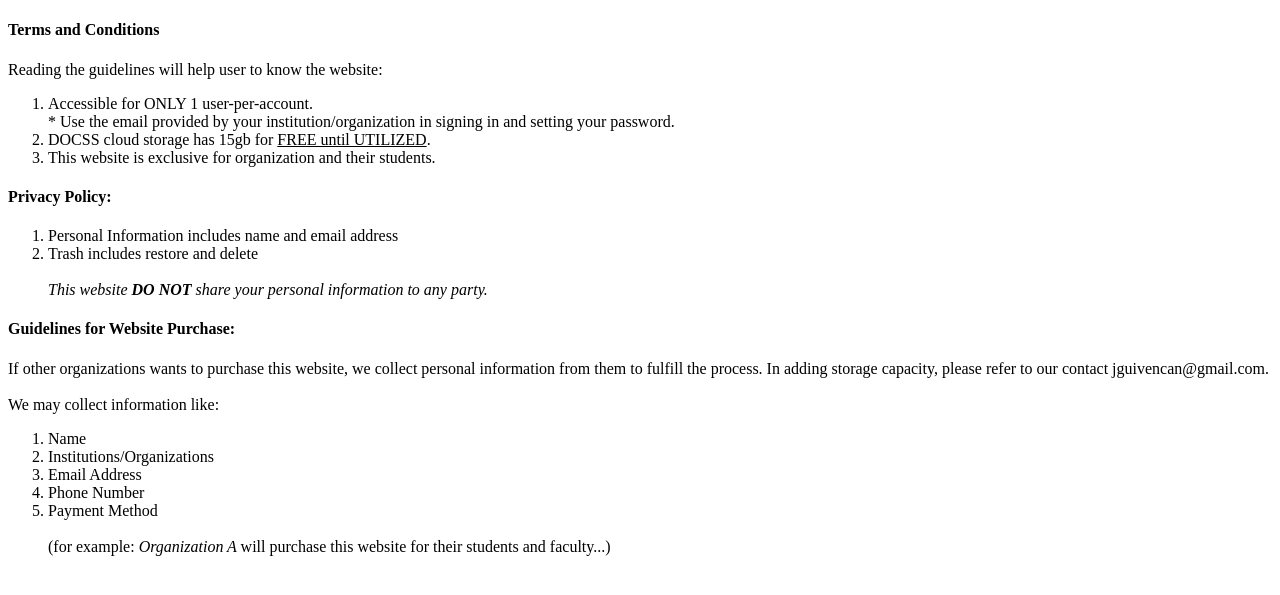
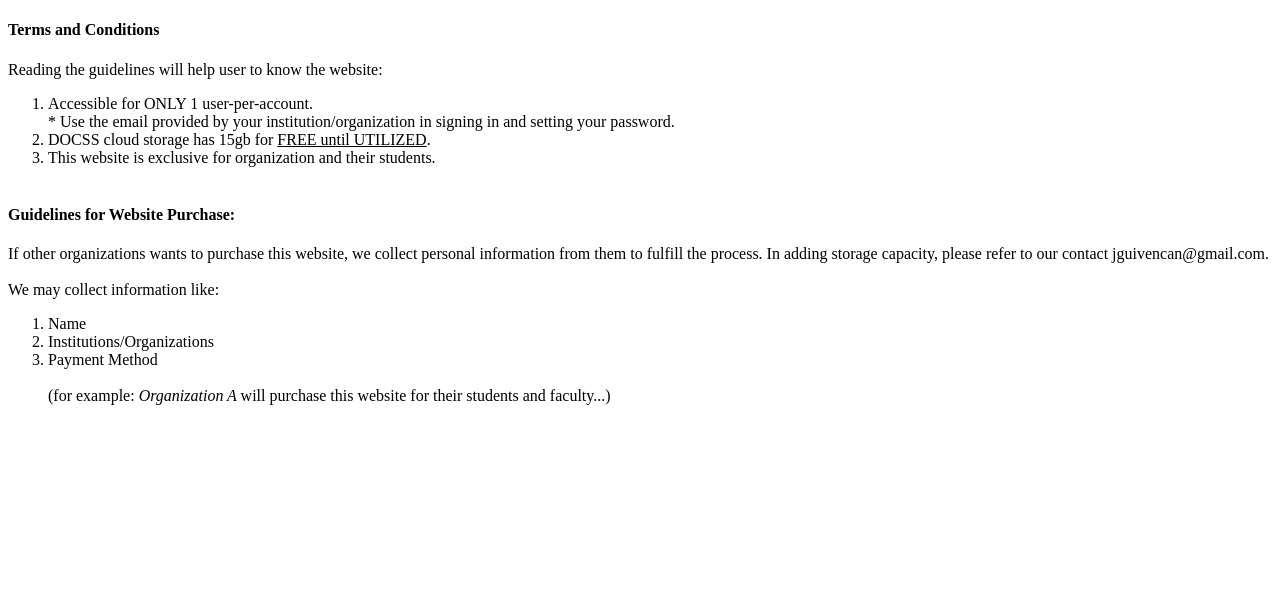
Before and after one commit to Jguivencan/fms-full-system, a PHP site: page /system/terms.php in a window 1280 px wide. Shown: the top 595 px of the page. Run offline with PHP 8.4, Linux system fonts and the light colour scheme.

Commit message:
terms conditions update
updated conditions

```diff
--- a/fms/terms.php
+++ b/fms/terms.php
@@ -21,15 +21,8 @@
 								</ol>
 							</div>
 
-							<h4 class="title mx-auto">Privacy Policy:</h4>
-							<div>
-								<ol>
-									<li>Personal Information includes name and email address</li>
-									<li>Trash includes restore and delete</li><br><i> This website <b>DO NOT</b> share your personal information to any party.</i>
-								</ol>
-							</div>
 
-							<h4 class="title mx-auto">Guidelines for Website Purchase:</h4>
+							<h4 class="title mx-auto"><br>Guidelines for Website Purchase:</h4>
 							<div>
 							<div>
 								<p>If other organizations wants to purchase this website, we collect personal information from them to fulfill the process.
@@ -38,8 +31,6 @@
 								<ol>
 									<li>Name</li>
 									<li>Institutions/Organizations</li>
-									<li>Email Address</li>
-									<li>Phone Number</li>
 									<li>Payment Method </li><br> (for example: <i>Organization A </i>will purchase this website for their students and faculty...)
 								</ol>
 							</div>
```
Also changed, not shown: 1 other file.
